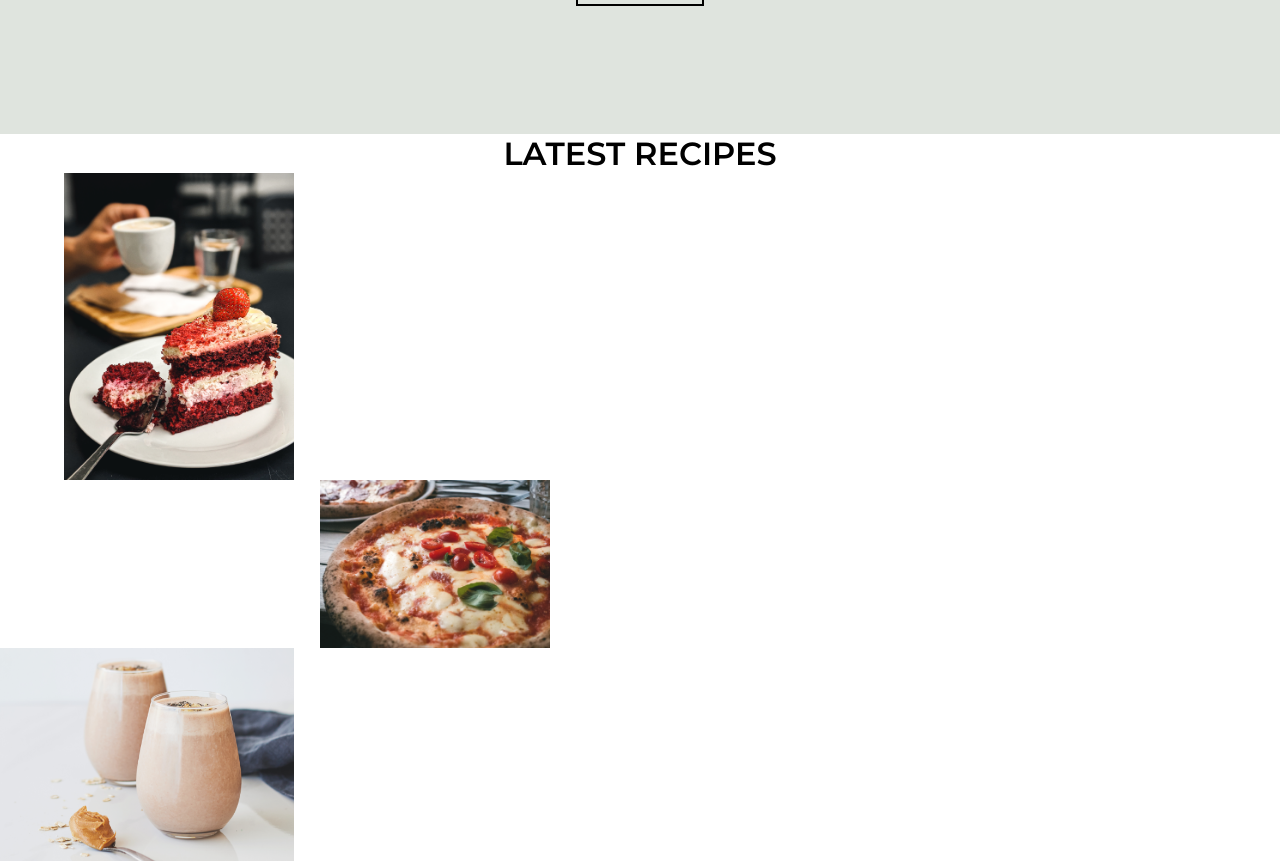
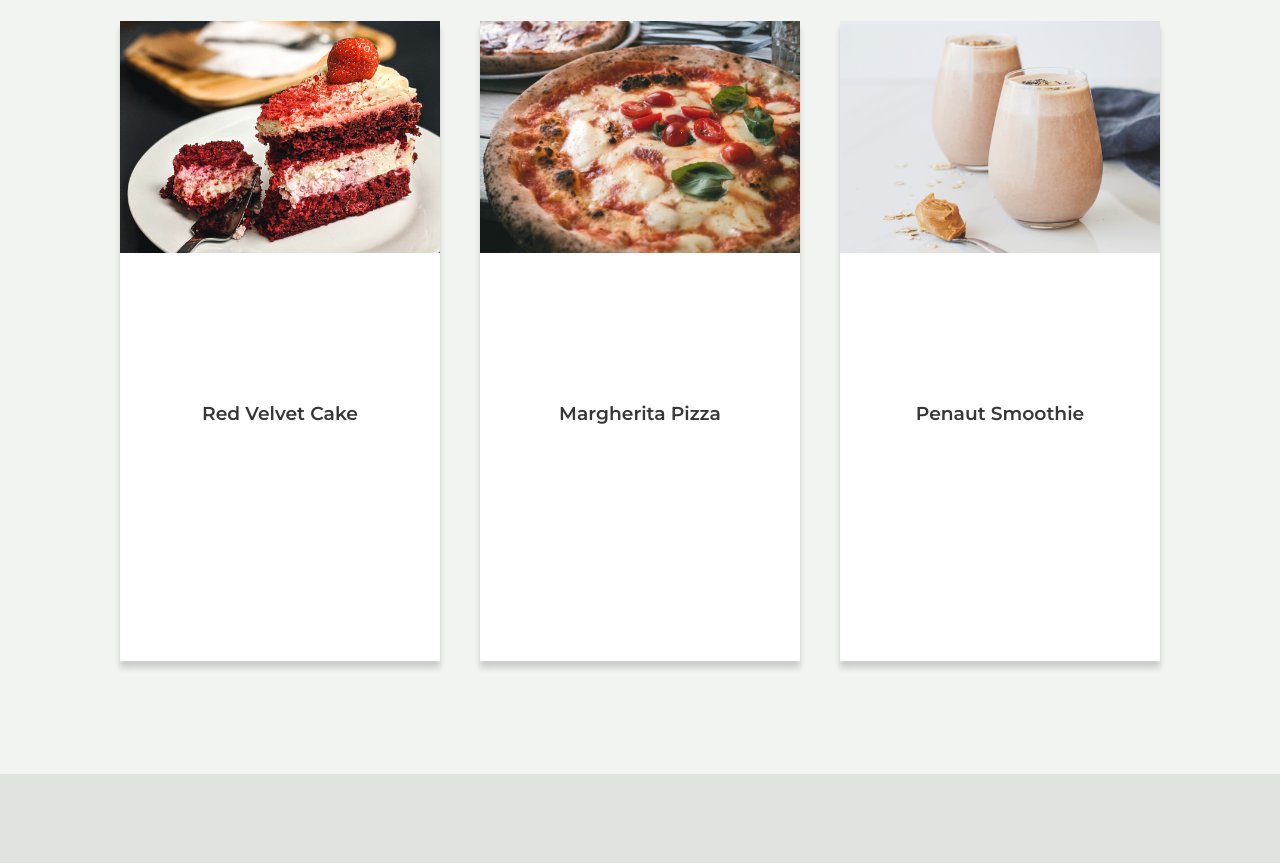
Before and after one commit to brendon-rodrigues/DesafioM3, a React (Create React App) app: page / in a window 1280 px wide. Shown: the part 1440-2303 px from the top of the page. Built offline with nearby package versions, Linux system fonts and the light colour scheme.

Commit message:
body consertada

```diff
--- a/src/components/body/body.css
+++ b/src/components/body/body.css
@@ -1,8 +1,38 @@
-h1{
-    text-align: center;
-};
-.caixa-cake{}
 
+.TitleBox{
+    margin-top: 3% ;
+
+    font-size: 1.1em;
+    color: #373737;
+}
+.container-receitas{
+    display: flex;
+    align-items: center;
+    justify-content: center;
+    height: 70vh;
+    margin-top: 30px;;
+}
+.caixa-receita{
+    display: flex;
+    flex-direction: column;
+    height: 80vh;
+    margin: 30px 20px;
+    box-shadow: 0px 7px 6px #00000029;
+    background: #fff;
+}
+.caixa-receita .Img{
+    width: 25vw;
+
+}
+.receita-title{
+    width: 100%;
+    height: 50%;
+    display: flex;
+    justify-content: center;
+    align-items: center;
+    color: #373737;
+}
+/* o display vai na caixa mãe, nesse cas a ".caixa-cake" */
 .cake{
     display: flex;
     width: 18%;
@@ -24,3 +54,12 @@ height: 10%;
     display: flex;
     width: 23%;
 }
+section{
+    display: flex;
+    flex-direction: column;
+    align-items: center;
+    justify-content: space-evenly;
+    height: 140vh;
+
+    background: #F2F4F1;
+}
--- a/src/components/body/body.js
+++ b/src/components/body/body.js
@@ -2,28 +2,45 @@ import React from "react";
 import styled from "styled-components";
 import "./body.css";
 import SubscribeComponent from "./subscribe";
-import Imagembolo from "../assets/desktop/foodiesfeed.com_detail-of-pavlova-strawberry-piece-of-cake.png"
+import Imagembolo from "../assets/desktop/cake-horizontal.png"
 import Pizza from "../assets/desktop/foodiesfeed.com_neapolitan-pizza-margherita.png"
 import Smoothie from "../assets/desktop/foodiesfeed.com_peanut-butter-and-banana-smoothie.png"
 
 export default function BodyComponent (){
     return(
         <body>
-            {SubscribeComponent()}
-            <h1>LATEST RECIPES</h1>
 
-        <div className="caixa-cake">
-            <img className="cake" src={Imagembolo} alt=""/>
+
+
+        <section>
+            <div className="TitleBox">
+                <h1>LATEST RECIPES</h1>
             </div>
+            <div className="container-receitas">
 
-            <div className="caixa-pizza">
-            <img className="pizza" src={Pizza} alt=""/>
+                <div className="caixa-receita">
+                    <img className="Img" src={Imagembolo} alt=""/>
+                    <div className="receita-title">
+                        <h3>Red Velvet Cake</h3>
+                    </div>
+                </div>
+
+                <div className="caixa-receita">
+                    <img className="Img" src={Pizza} alt=""/>
+                    <div className="receita-title">
+                        <h3>Margherita Pizza</h3>
+                    </div>
+                </div>
+
+                <div className="caixa-receita">
+                    <img className="Img" src={Smoothie} alt=""/>
+                    <div className="receita-title">
+                        <h3>Penaut Smoothie</h3>
+                    </div>
+                </div>
             </div>
-
-            <div className="caixa-smoothie">
-            <img className="smoothie" src={Smoothie} alt=""/>
-            </div>
-
+        </section>
+        {SubscribeComponent()}
         </body>
     )
 }
```
Also changed, not shown: src/components/assets/desktop/cake-horizontal.png (renamed from src/components/assets/desktop/Grupo de máscara 3.png).
